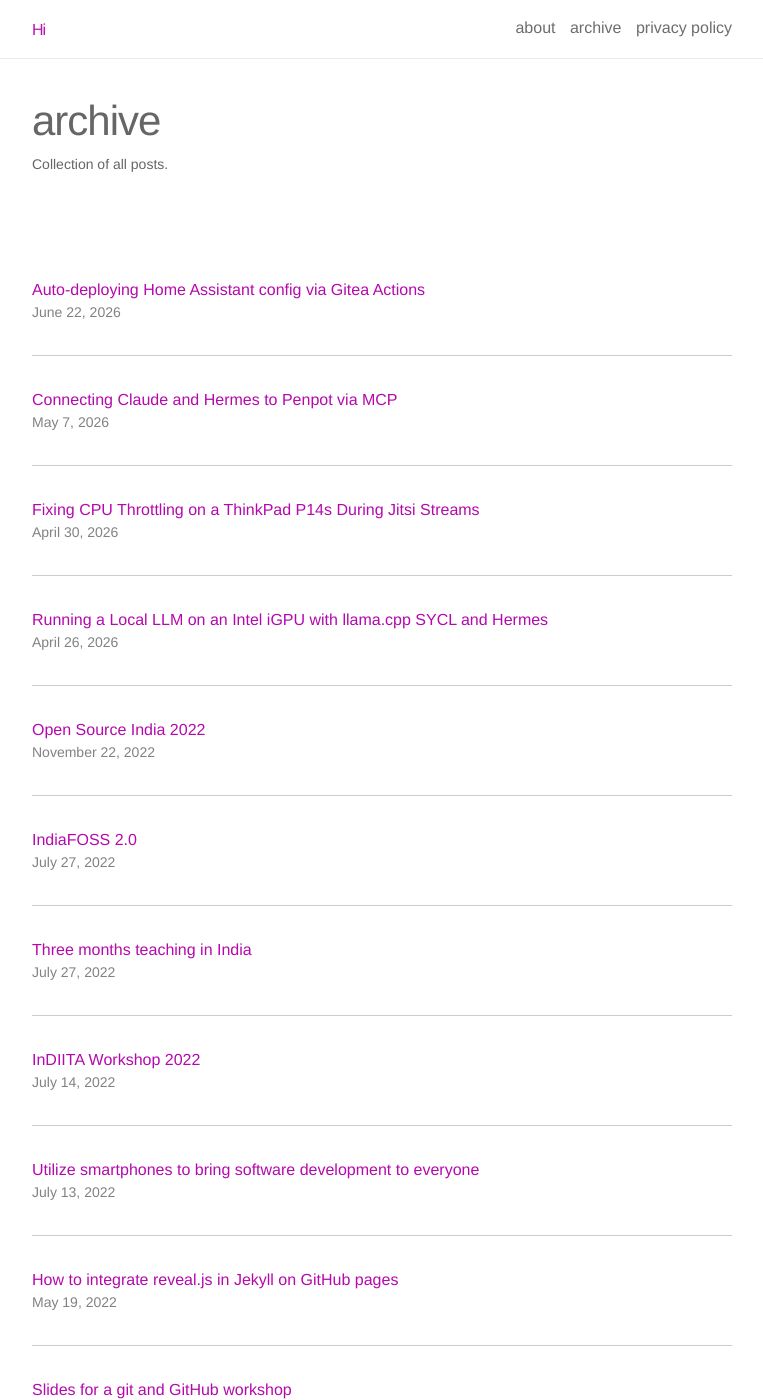
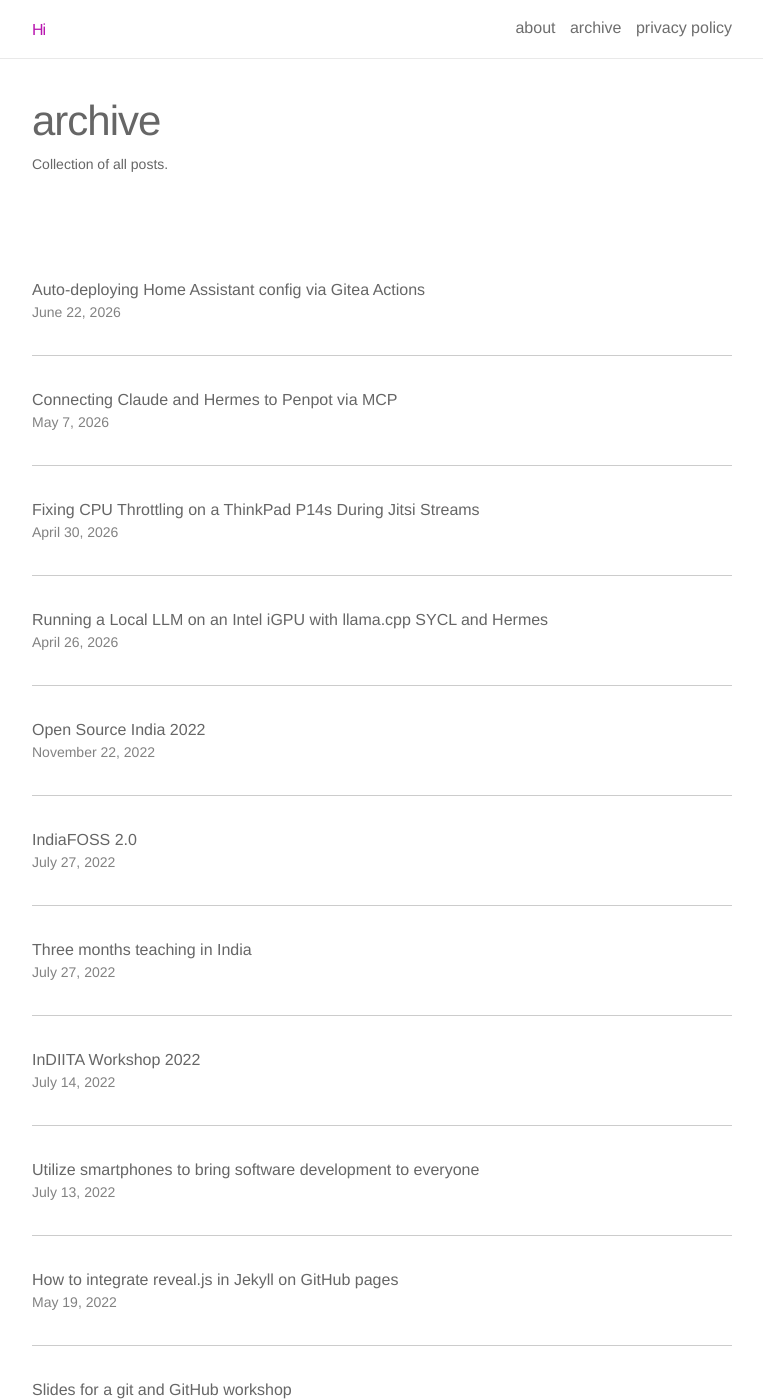
Before and after one commit to raaaimund/raaaimund.github.io, a Jekyll site: the page built from _pages/archive.md, in a window 1280 px wide and 1400 px high. Shown: the whole window, without its empty margins (258-1021 px from the left). Built offline with Jekyll 4.4.1, drawn with Linux system fonts in a browser that asks for light colours; nearby versions of some CDN libraries; comment, search, counter and statistics services are not loaded.

Commit message:
add archive link styles - default color, purple on hover
Co-Authored-By: Claude Sonnet 4.6 <noreply@anthropic.com>

```diff
--- /dev/null
+++ b/_sass/_archive.scss
@@ -0,0 +1,9 @@
+article.archive {
+  a {
+    color: inherit;
+  }
+
+  a:hover {
+    color: $link-hover-color;
+  }
+}
--- a/assets/css/main.scss
+++ b/assets/css/main.scss
@@ -35,3 +35,4 @@
 @import 'embeds';
 @import 'mermaid';
 @import 'search';
+@import 'archive';
```
